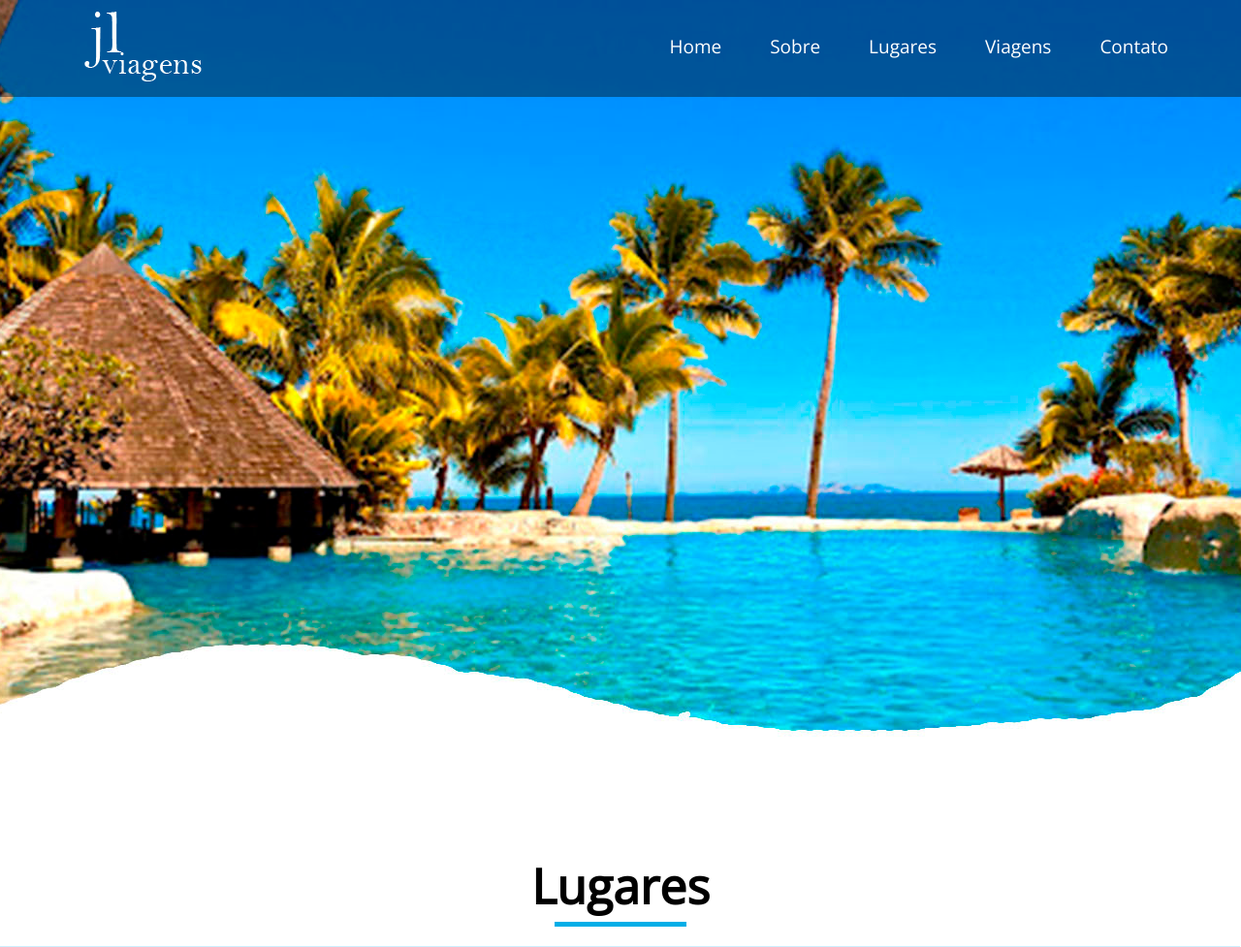
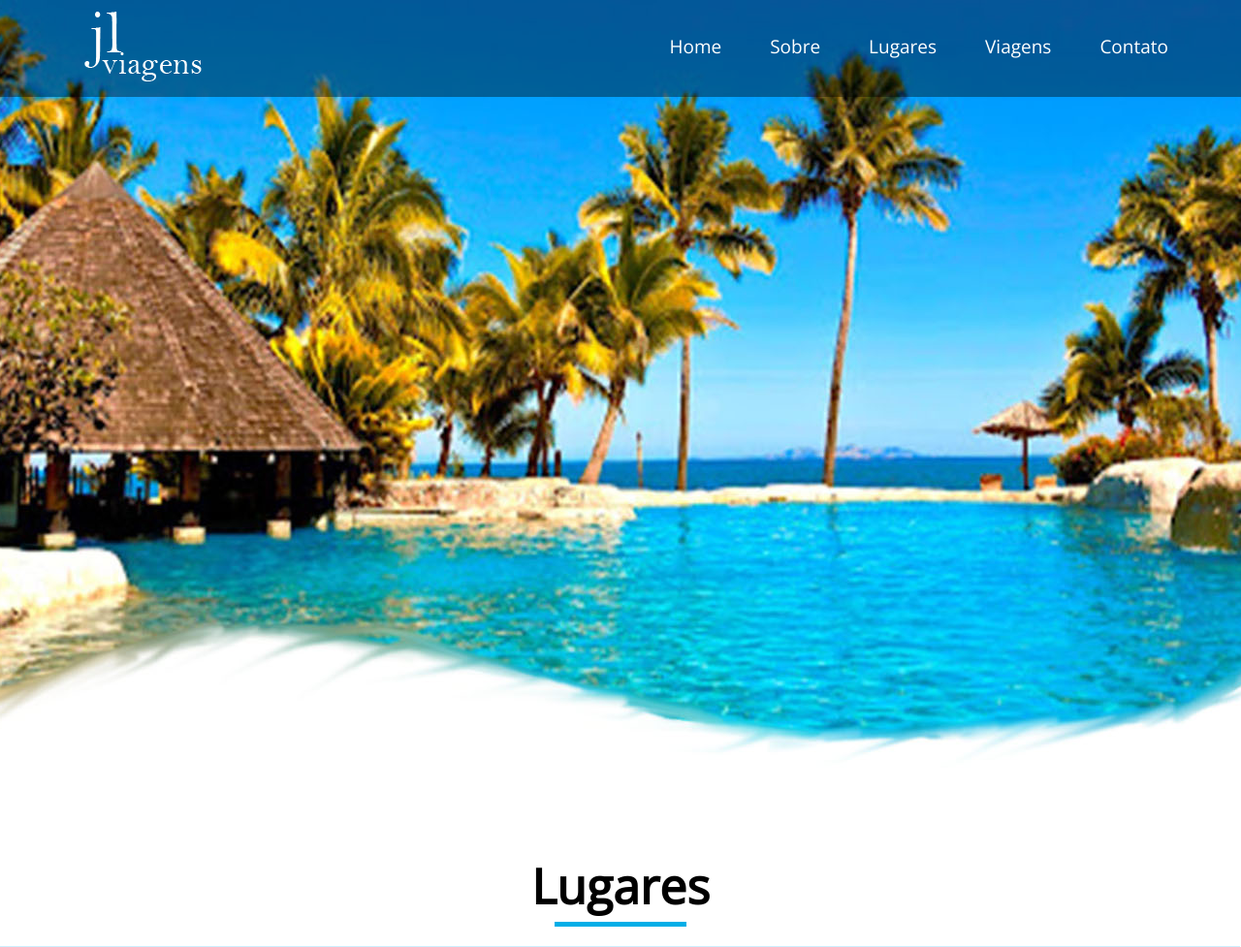
Before and after one commit to charleeslemes/projeto, a PHP site: page / in a window 1280 px wide. Shown: the top 977 px of the page at 97% size. Run offline with PHP 8.4, Linux system fonts and the light colour scheme.

Commit message:
banner
Nova Imagem de banner colocado

```diff
--- a/css/style.css
+++ b/css/style.css
@@ -32,7 +32,7 @@ html,body{
 header{
     width: 100%;
     height: 100vh;
-    background-image: url('../images/banner02.jpg');
+    background-image: url('../images/banner-teste.jpg');
     background-position: center;
     background-size: cover;
     background-repeat: no-repeat;
```
Also changed, not shown: images/banner-teste.jpg (added).
